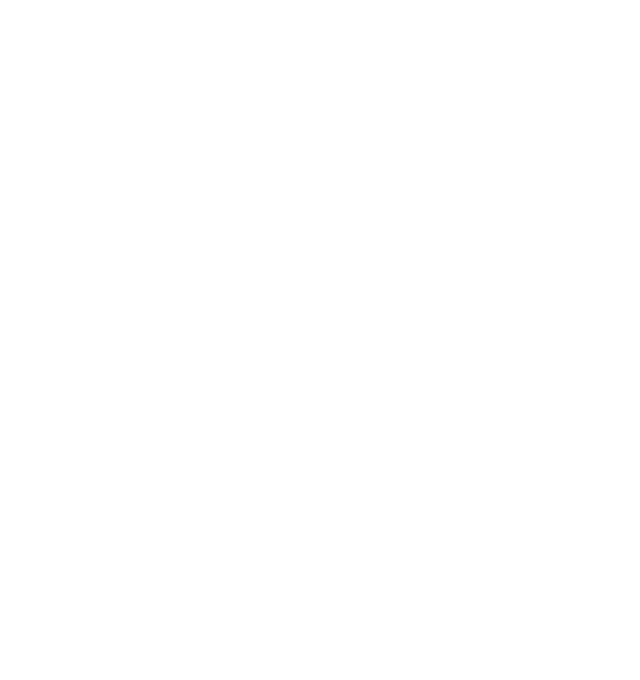
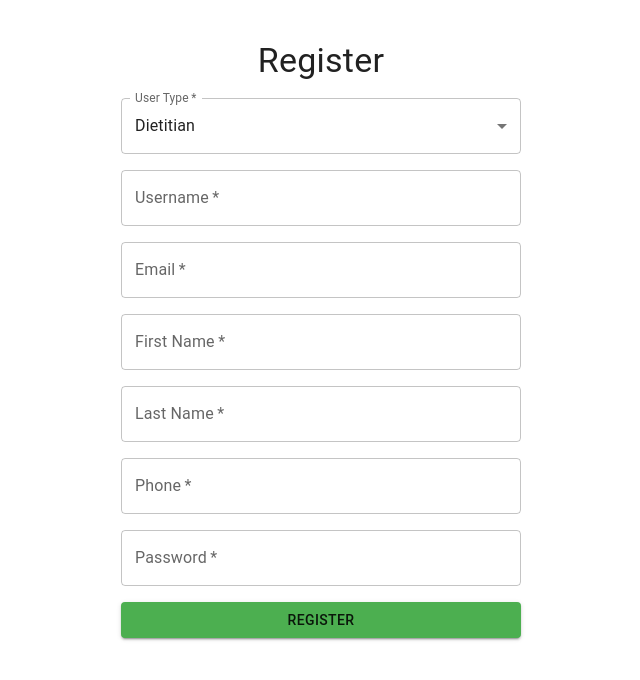
Before and after one commit to nutrition-ist/fit-nutrition-front, a React (Vite) app in the folder figappversiontwo.client/: page /register in a window 1280 px wide. Before the commit this address had no page. Shown: the top 680 px of the page, without its empty margins (319-959 px from the left). Built offline with nearby package versions, Linux system fonts and the light colour scheme.

Commit message:
Added the register Page

```diff
--- a/figappversiontwo.client/src/App.tsx
+++ b/figappversiontwo.client/src/App.tsx
@@ -4,6 +4,7 @@
 import SignIn from "./pages/SignIn";
 import Profile from "./pages/Profile";
 import PatientProfile from "./pages/PatientProfile";
+import RegisterPage from "./pages/Register";
 
 function App() {
   return (
@@ -12,6 +13,7 @@
         <Routes>
           <Route path="/" element={<Home />} />
           <Route path="/signin" element={<SignIn />} />
+          <Route path="/register" element={<RegisterPage />} />
           <Route path="/profile" element={<Profile />} />
           <Route path="/patient-profile" element={<PatientProfile />} />
         </Routes>
--- /dev/null
+++ b/figappversiontwo.client/src/pages/Register.tsx
@@ -0,0 +1,189 @@
+import React, { useState, ChangeEvent, FormEvent } from "react";
+import { TextField, Button, Typography, MenuItem, Box } from "@mui/material";
+import axios from "axios";
+
+interface FormData {
+  userType: "D" | "P"; // "D" for Dietitian, "P" for Patient
+  username: string;
+  email: string;
+  firstName: string;
+  lastName: string;
+  phone: string;
+  password: string;
+}
+
+const RegisterPage: React.FC = () => {
+  const [formData, setFormData] = useState<FormData>({
+    userType: "D",
+    username: "",
+    email: "",
+    firstName: "",
+    lastName: "",
+    phone: "",
+    password: "",
+  });
+
+  const [error, setError] = useState<string | null>(null);
+  const [successMessage, setSuccessMessage] = useState<string | null>(null);
+
+  const api = axios.create({
+    baseURL: "http://127.0.0.1:8000/",
+  });
+  // Handle input change
+  const handleChange = (
+    e: ChangeEvent<HTMLInputElement | HTMLTextAreaElement>
+  ): void => {
+    const { name, value } = e.target;
+    setFormData((prevData) => ({
+      ...prevData,
+      [name]: value,
+    }));
+  };
+
+  // Handle form submission
+  const handleSubmit = async (e: FormEvent): Promise<void> => {
+    e.preventDefault();
+    setError(null);
+    setSuccessMessage(null);
+
+    const endpoint =
+      formData.userType === "D" ? "/register_dietician" : "/register_patient";
+
+    try {
+      // eslint-disable-next-line @typescript-eslint/no-unused-vars
+      const response = await api.post(endpoint, {
+        username: formData.username,
+        email: formData.email,
+        first_name: formData.firstName,
+        last_name: formData.lastName,
+        phone: formData.phone,
+        password: formData.password,
+      });
+
+      setSuccessMessage(
+        `${
+          formData.userType === "D" ? "Dietitian" : "Patient"
+        } registered successfully!`
+      );
+      setFormData({
+        userType: "D",
+        username: "",
+        email: "",
+        firstName: "",
+        lastName: "",
+        phone: "",
+        password: "",
+      });
+      // eslint-disable-next-line @typescript-eslint/no-explicit-any
+    } catch (err: any) {
+      setError(
+        err.response?.data?.detail || "An error occurred during registration."
+      );
+    }
+  };
+
+  return (
+    <Box
+      component="form"
+      onSubmit={handleSubmit}
+      sx={{
+        maxWidth: 400,
+        margin: "0 auto",
+        mt: 5,
+        display: "flex",
+        flexDirection: "column",
+        gap: 2,
+      }}
+    >
+      <Typography variant="h4" textAlign="center">
+        Register
+      </Typography>
+
+      <TextField
+        select
+        label="User Type"
+        name="userType"
+        value={formData.userType}
+        onChange={handleChange}
+        fullWidth
+        required
+      >
+        <MenuItem value="D">Dietitian</MenuItem>
+        <MenuItem value="P">Patient</MenuItem>
+      </TextField>
+
+      <TextField
+        label="Username"
+        name="username"
+        value={formData.username}
+        onChange={handleChange}
+        fullWidth
+        required
+      />
+
+      <TextField
+        label="Email"
+        name="email"
+        type="email"
+        value={formData.email}
+        onChange={handleChange}
+        fullWidth
+        required
+      />
+
+      <TextField
+        label="First Name"
+        name="firstName"
+        value={formData.firstName}
+        onChange={handleChange}
+        fullWidth
+        required
+      />
+
+      <TextField
+        label="Last Name"
+        name="lastName"
+        value={formData.lastName}
+        onChange={handleChange}
+        fullWidth
+        required
+      />
+
+      <TextField
+        label="Phone"
+        name="phone"
+        value={formData.phone}
+        onChange={handleChange}
+        fullWidth
+        required
+      />
+
+      <TextField
+        label="Password"
+        name="password"
+        type="password"
+        value={formData.password}
+        onChange={handleChange}
+        fullWidth
+        required
+      />
+
+      {error && (
+        <Typography color="error" textAlign="center">
+          {error}
+        </Typography>
+      )}
+      {successMessage && (
+        <Typography color="primary" textAlign="center">
+          {successMessage}
+        </Typography>
+      )}
+
+      <Button type="submit" variant="contained" color="primary" fullWidth>
+        Register
+      </Button>
+    </Box>
+  );
+};
+
+export default RegisterPage;
```
